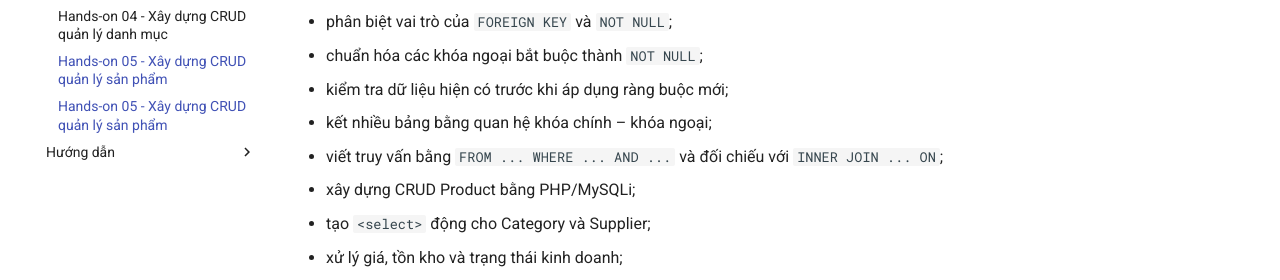
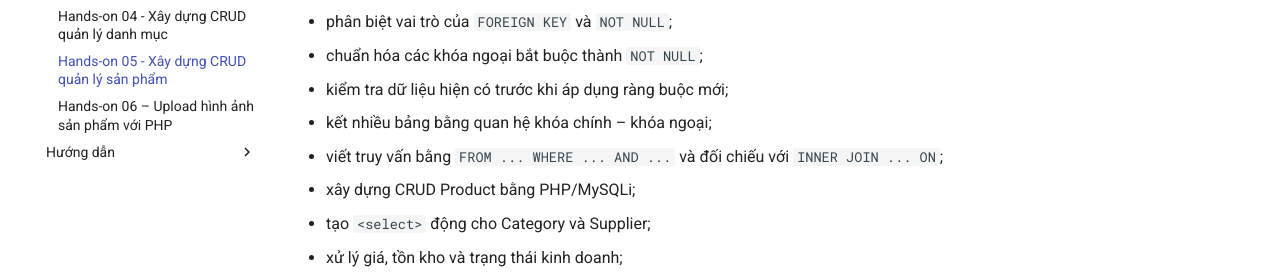
Before and after one commit to ngocdanthanhtvu/php-mysql-sales-docs, an MkDocs documentation site: the page built from docs/hands-on/Hands-on-05_Product-Relational-Data.md, in a window 1280 px wide. Shown: the part 338-618 px from the top of the page. Built offline with MkDocs 1.6.1 and Material for MkDocs 9.7.7, drawn with Linux system fonts in a browser that asks for light colours.

Commit message:
Modify the mkdocs.yml

```diff
--- a/mkdocs.yml
+++ b/mkdocs.yml
@@ -16,6 +16,6 @@
       - Hands-on 03 - PHP-MySQLi-Category-Listing: hands-on/Hands-on-03_PHP-MySQLi-Category-Listing.md
       - Hands-on 04 - Xây dựng CRUD quản lý danh mục: hands-on/Hands-on-04_Category-CRUD.md
       - Hands-on 05 - Xây dựng CRUD quản lý sản phẩm: hands-on/Hands-on-05_Product-Relational-Data.md
-      - Hands-on 06 – Upload hình ảnh sản phẩm với PHP: hands-on/Hands-on-05_Product-Relational-Data.md
+      - Hands-on 06 – Upload hình ảnh sản phẩm với PHP: hands-on/Hands-on-06_Upload-Product-Images.md
   - Hướng dẫn:
       - Git và GitHub: guides/Mini-Hands-on_Git-Push-GitHub.md
```
